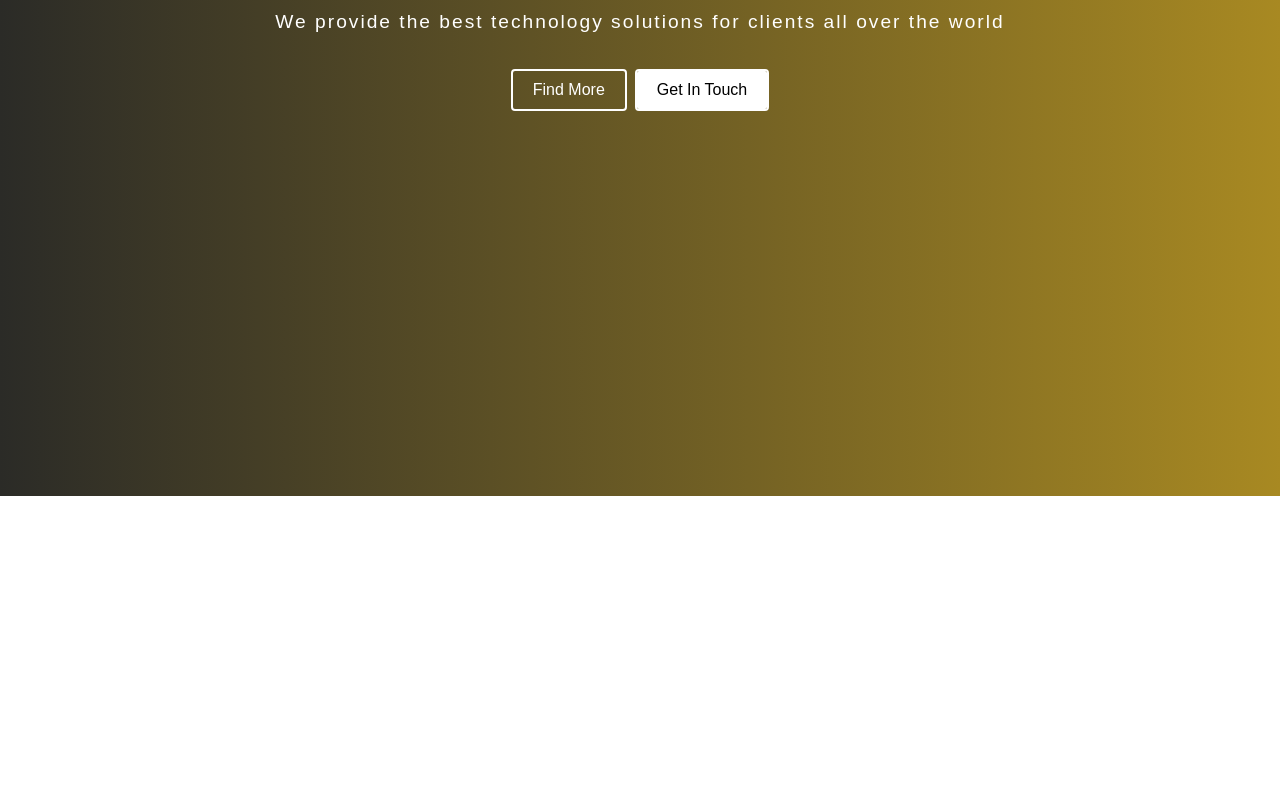
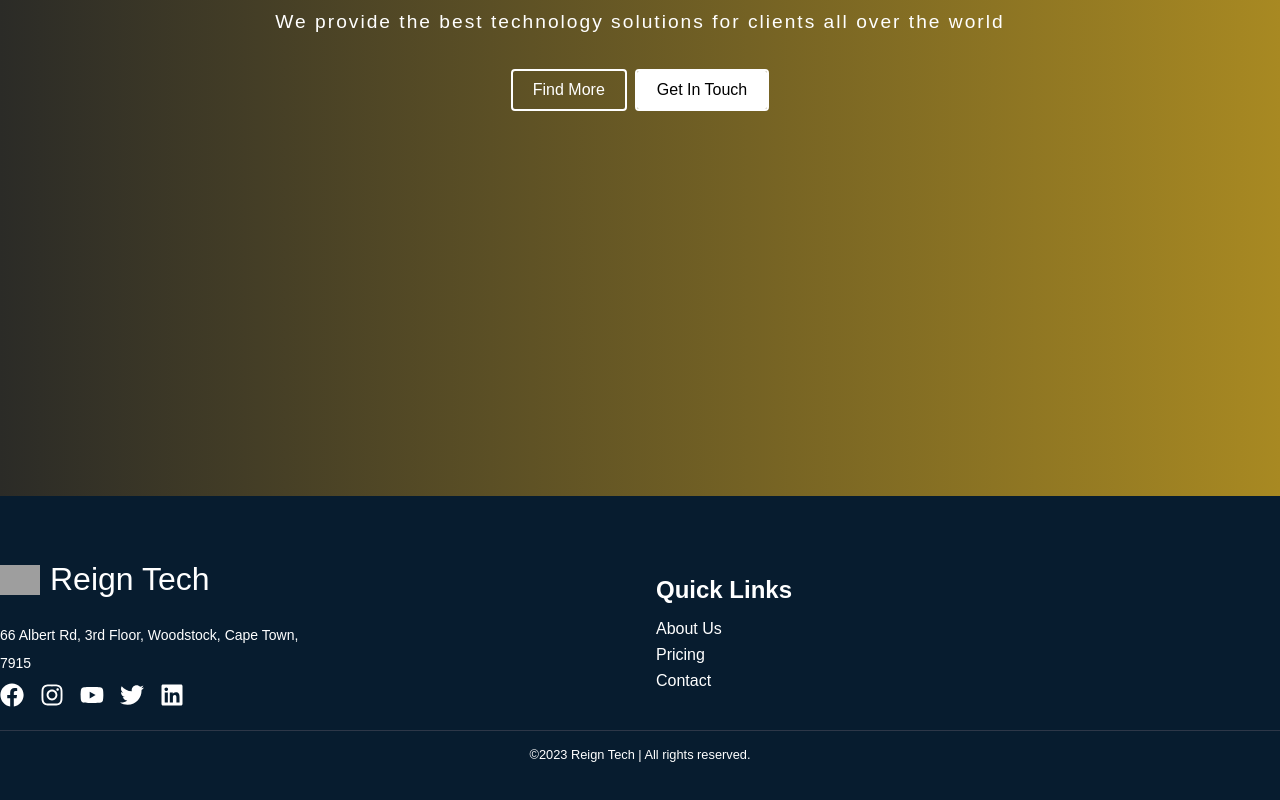
Before and after one commit to SinethembaDlova/sn-poultry, a React (Create React App) app: page /home in a window 1280 px wide. Shown: the part 304-1104 px from the top of the page. Before the commit the page ends 800 px from the top, so only its background shows below. Built offline with nearby package versions, Linux system fonts and the light colour scheme; grey boxes are pictures that could not be loaded.

Commit message:
created a footer and used it in the router

```diff
--- a/src/App.js
+++ b/src/App.js
@@ -3,6 +3,7 @@ import { BrowserRouter as Router, Navigate, Routes, Route } from 'react-router-d
 import GlobalStyle from './globalStyles';
 import Navbar from './components/Navbar';
 import Home from './views/Home';
+import Footer from './components/Footer';
 
 function App() {
   return (
@@ -13,6 +14,7 @@ function App() {
         <Route exact path="/" element={<Navigate to="/home" replace />} />
         <Route exact path="/home" element={<Home />} />
       </Routes>
+      <Footer />
     </Router>
   );
 }
--- a/src/components/Footer/index.js
+++ b/src/components/Footer/index.js
@@ -0,0 +1,55 @@
+import React from 'react';
+import {
+  FooterLinkItems,
+  FooterLinkTitle,
+  FooterLink,
+  FooterLogo,
+  SocialIcon,
+  FooterRights,
+  FooterSocialIcon,
+  FooterWrapper,
+  FooterAddress,
+  FooterColumn,
+  FooterGrid,
+} from './index.style';
+import { footerData, footerSocials } from '../../data/footer';
+import { Row, Section } from '../../globalStyles';
+
+function Footer() {
+  return (
+    <Section padding="4rem 0 2rem 0">
+      <FooterWrapper>
+        <FooterGrid justify="space-between">
+          <FooterColumn id="footerLogo">
+            <FooterLogo to="/">
+              <SocialIcon src="https://logodix.com/logo/1931246.png" />
+              Reign Tech
+            </FooterLogo>
+            <FooterAddress>66 Albert Rd, 3rd Floor, Woodstock, Cape Town, 7915</FooterAddress>
+
+            <Row align="center" margin="auto  0 0 0" gap="1rem">
+              {footerSocials.map((social, index) => (
+                <FooterSocialIcon key={index} href="/" target="_blank" aria-label={social.name}>
+                  {social.icon}
+                </FooterSocialIcon>
+              ))}
+            </Row>
+          </FooterColumn>
+          {footerData.map((footerItem, index) => (
+            <FooterLinkItems key={index}>
+              <FooterLinkTitle>{footerItem.title}</FooterLinkTitle>
+              {footerItem.links.map((link, linkIndex) => (
+                <FooterLink key={linkIndex} to="/">
+                  {link}
+                </FooterLink>
+              ))}
+            </FooterLinkItems>
+          ))}
+        </FooterGrid>
+        <FooterRights>©2023 Reign Tech | All rights reserved. </FooterRights>
+      </FooterWrapper>
+    </Section>
+  );
+}
+
+export default Footer;
--- a/src/components/Footer/index.style.js
+++ b/src/components/Footer/index.style.js
@@ -0,0 +1,152 @@
+import styled from 'styled-components';
+import { Link } from 'react-router-dom';
+import { Column, Row } from '../../globalStyles';
+
+export const FooterContainer = styled.div`
+  background-color: #101522;
+  padding: 4rem 0 2rem 0;
+`;
+
+export const FooterWrapper = styled.div`
+  max-width: 1280px;
+  margin-left: auto;
+  margin-right: auto;
+`;
+
+export const FooterSubscription = styled.section`
+  display: flex;
+  flex-direction: column;
+  justify-content: center;
+  align-items: center;
+  text-align: center;
+  margin-bottom: 24px;
+  padding: 24px;
+  color: #fff;
+`;
+
+export const FooterSubHeading = styled.p`
+  margin-bottom: 24px;
+  font-size: 24px;
+`;
+
+export const FooterRow = styled(Row)`
+  flex-wrap: wrap;
+  @media screen and (max-width: 820px) {
+    > div {
+      width: 20%;
+    }
+    > div:first-child {
+      width: 100%;
+    }
+  }
+  @media screen and (max-width: 420px) {
+    flex-direction: column;
+    align-items: center;
+    * {
+      width: 100%;
+      text-align: center;
+    }
+  }
+`;
+
+export const FooterGrid = styled.div`
+  display: grid;
+  grid-template-columns: repeat(auto-fit, minmax(200px, 1fr));
+  justify-content: center;
+  align-items: center;
+`;
+
+export const FooterColumn = styled(Column)`
+  @media screen and (max-width: 999px) {
+    align-items: center;
+    grid-column: 1/-1;
+  }
+`;
+
+export const FooterSubText = styled.p`
+  margin-bottom: 24px;
+  font-size: 20px;
+`;
+
+export const FooterLinksContainer = styled.div`
+  width: 100%;
+  max-width: 1000px;
+  display: flex;
+  justify-content: center;
+  @media screen and (max-width: 820px) {
+    padding-top: 32px;
+  }
+`;
+
+export const FooterLinkItems = styled.div`
+  display: flex;
+  flex-direction: column;
+  margin: 16px;
+  text-align: left;
+  box-sizing: border-box;
+  color: #fff;
+  @media screen and (max-width: 1000px) {
+    align-items: center;
+  }
+`;
+
+export const FooterLinkTitle = styled.h2`
+  margin-bottom: 16px;
+`;
+
+export const FooterLink = styled(Link)`
+  color: #fff;
+  text-decoration: none;
+  margin-bottom: 0.5rem;
+  &:hover {
+    color: #0467fb;
+    transition: 0.3s ease-out;
+  }
+`;
+
+export const FooterLogo = styled(Link)`
+  color: #fff;
+  justify-self: start;
+  cursor: pointer;
+  text-decoration: none;
+  font-size: 2rem;
+  display: flex;
+  align-items: center;
+  margin-bottom: 16px;
+`;
+
+export const SocialIcon = styled.img`
+  margin-right: 10px;
+  width: 40px;
+`;
+
+export const FooterRights = styled.div`
+  color: #fff;
+  margin-bottom: 16px;
+  width: 100%;
+  font-size: 0.8rem;
+  text-align: center;
+  border-top: 1px solid #2d3748;
+  padding: 1rem 0;
+  margin: 1rem 0 0;
+`;
+
+export const FooterSocialIcon = styled.a`
+  color: #fff;
+  font-size: 24px;
+`;
+
+export const FooterAddress = styled.div`
+  color: white;
+  margin: 0.4rem auto 0.4rem;
+  max-width: 20rem;
+  font-weight: 500;
+  font-size: 0.875rem;
+  line-height: 2;
+  text-align: center;
+  @media screen and (min-width: 1000px) {
+    margin-left: 0px;
+    text-align: left;
+    margin-right: 1rem;
+  }
+`;
--- /dev/null
+++ b/src/data/footer/index.js
@@ -0,0 +1,34 @@
+import React from 'react';
+import { FaFacebook, FaInstagram, FaYoutube, FaTwitter, FaLinkedin } from 'react-icons/fa';
+
+const iconStyle = (Icon) => <Icon />;
+
+export const footerSocials = [
+  {
+    name: 'Facebook',
+    icon: iconStyle(FaFacebook),
+  },
+  {
+    name: 'Instagram',
+    icon: iconStyle(FaInstagram),
+  },
+  {
+    name: 'YouTube',
+    icon: iconStyle(FaYoutube),
+  },
+  {
+    name: 'Twitter',
+    icon: iconStyle(FaTwitter),
+  },
+  {
+    name: 'LinkedIn',
+    icon: iconStyle(FaLinkedin),
+  },
+];
+
+export const footerData = [
+  {
+    title: 'Quick Links',
+    links: ['About Us', 'Pricing', 'Contact'],
+  },
+];
```
